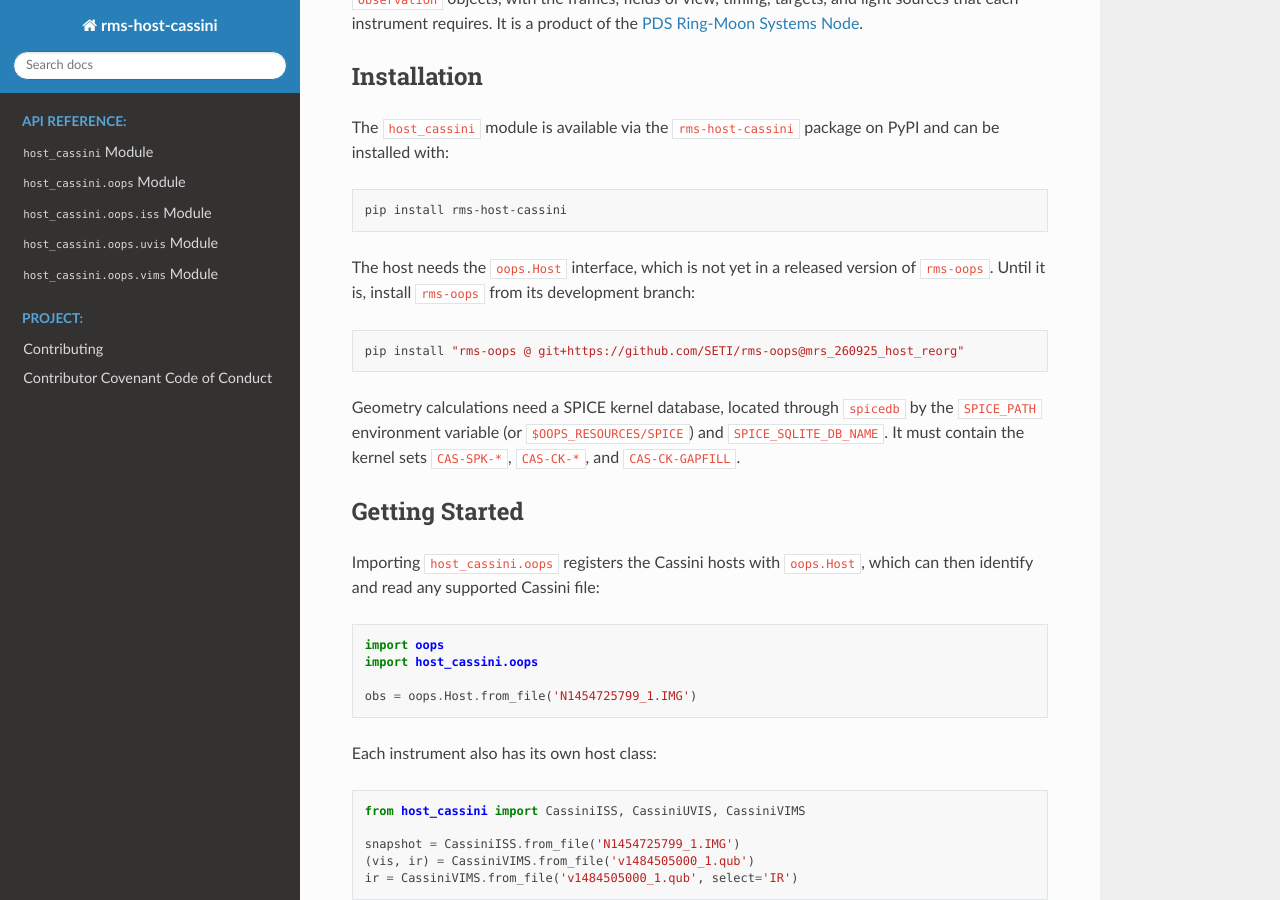
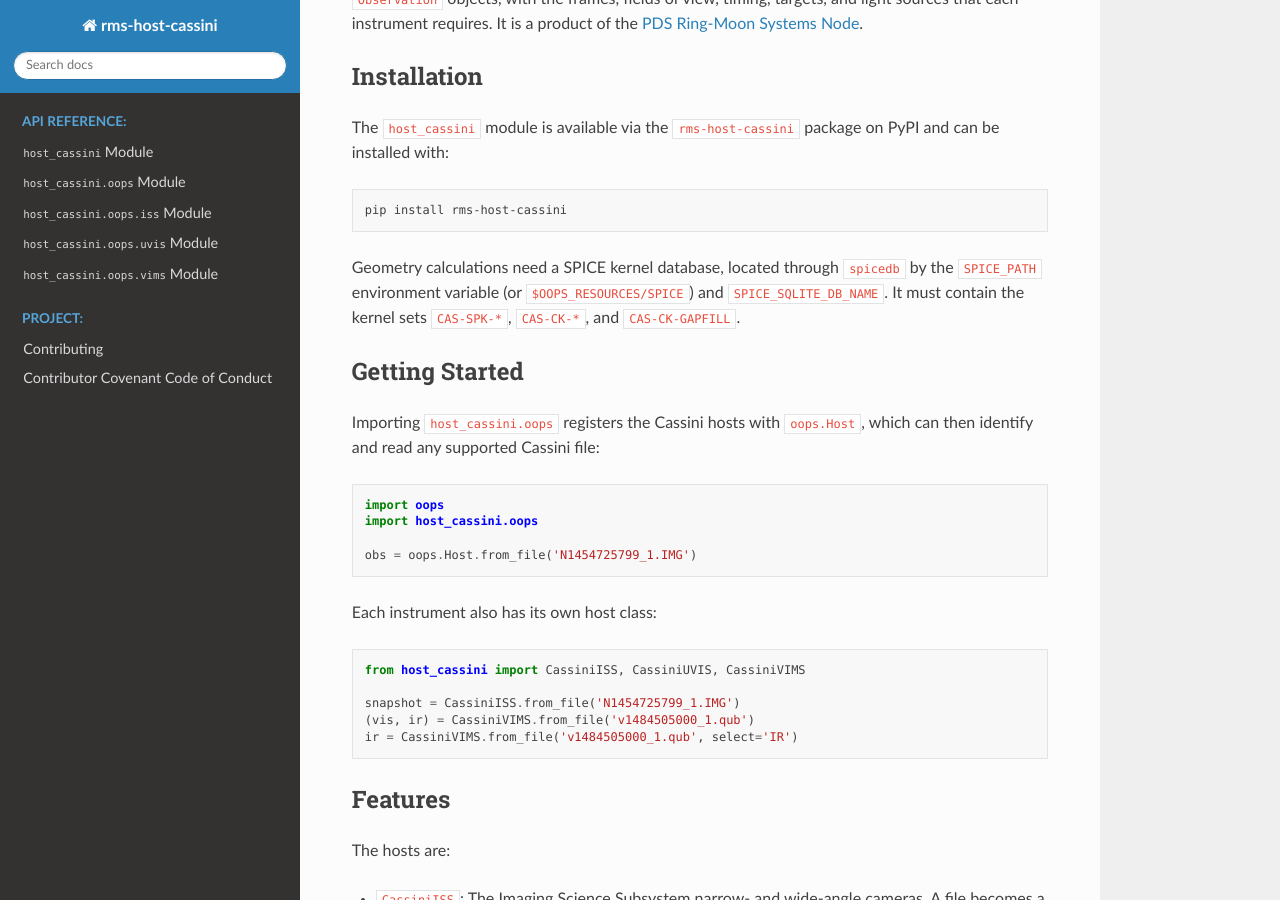
Before and after one commit to SETI/rms-host-cassini, a Sphinx documentation site: the page built from docs/index.rst, in a window 1280 px wide and 900 px high, scrolled down 315 px. Built offline with Sphinx 7.4.7 and the Read the Docs theme 3.1.0, drawn with Linux system fonts in a browser that asks for light colours.

Commit message:
Require the rms-oops 0.4.0 release instead of its development branch
rms-oops 0.4.0 has the oops.Host API, so CI, ReadTheDocs and the venv setup
script install it from PyPI, and the docs no longer ignore the oops.host
cross-references that its inventory now resolves.

Co-Authored-By: Claude Opus 5.5 <noreply@anthropic.com>

````diff
--- a/README.md
+++ b/README.md
@@ -42,13 +42,6 @@ be installed with:
 
 ```sh
 pip install rms-host-cassini
-```
-
-The host needs the `oops.Host` interface, which is not yet in a released version of
-`rms-oops`. Until it is, install `rms-oops` from its development branch:
-
-```sh
-pip install "rms-oops @ git+https://github.com/SETI/rms-oops@mrs_260925_host_reorg"
 ```
 
 Geometry calculations need a SPICE kernel database, located through `spicedb` by the
--- a/docs/conf.py
+++ b/docs/conf.py
@@ -126,13 +126,6 @@ nitpick_ignore_regex = [
     # Napoleon splits a type such as "(bool, optional)" on the comma and looks up each
     # piece, so the trailing "optional" of every optional parameter arrives here.
     (r'py:class', r'optional'),
-    # oops.Host is not yet in a released oops, so the published oops inventory has no
-    # entry for it. Remove this entry once a release that has it is on ReadTheDocs.
-    (r'py:class', r'oops\.host\.host_\.Host'),
-    # The oops.host exceptions are not yet in a released oops either. Docstrings name them
-    # either in full or by the short names in _SHORT_NAMES; Sphinx matches this pattern
-    # against the name as written. Remove this entry with the one above.
-    (r'py:exc', r'(oops\.host\.)?\w*HostError|(oops\.host\.)?Host\w+Error'),
     # ObsArray is a type alias in oops.host.host_ for an object array of Observations.
     # oops does not document it, so no inventory has an entry to link to.
     (r'py:class', r'ObsArray'),
--- a/pyproject.toml
+++ b/pyproject.toml
@@ -13,9 +13,7 @@ dependencies = [
   "numpy>=2.0",
   "rms-filecache>=2.0.3",
   "rms-julian>=3.0.2",      # 3.0.2 drops pyparsing's deprecated camelCase API
-  # Also provides spicedb. No release has the oops.Host API yet; require the first one
-  # that does once it is published.
-  "rms-oops",
+  "rms-oops>=0.4.0",        # 0.4.0 adds the oops.Host API; also provides spicedb
   "rms-pdsparser>=2.3.0",   # 2.3.0 adds as_dict
   "rms-pdstable>=1.0.1",    # 1.0.1 accepts an FCPath label path
   "rms-vicar>=1.4.0",       # 1.4.0 adds as_dict
````
Also changed, not shown: CLAUDE.md (+3 -5 lines), CONTRIBUTING.md (+0 -3 lines), .readthedocs.yaml, 2 other files.
